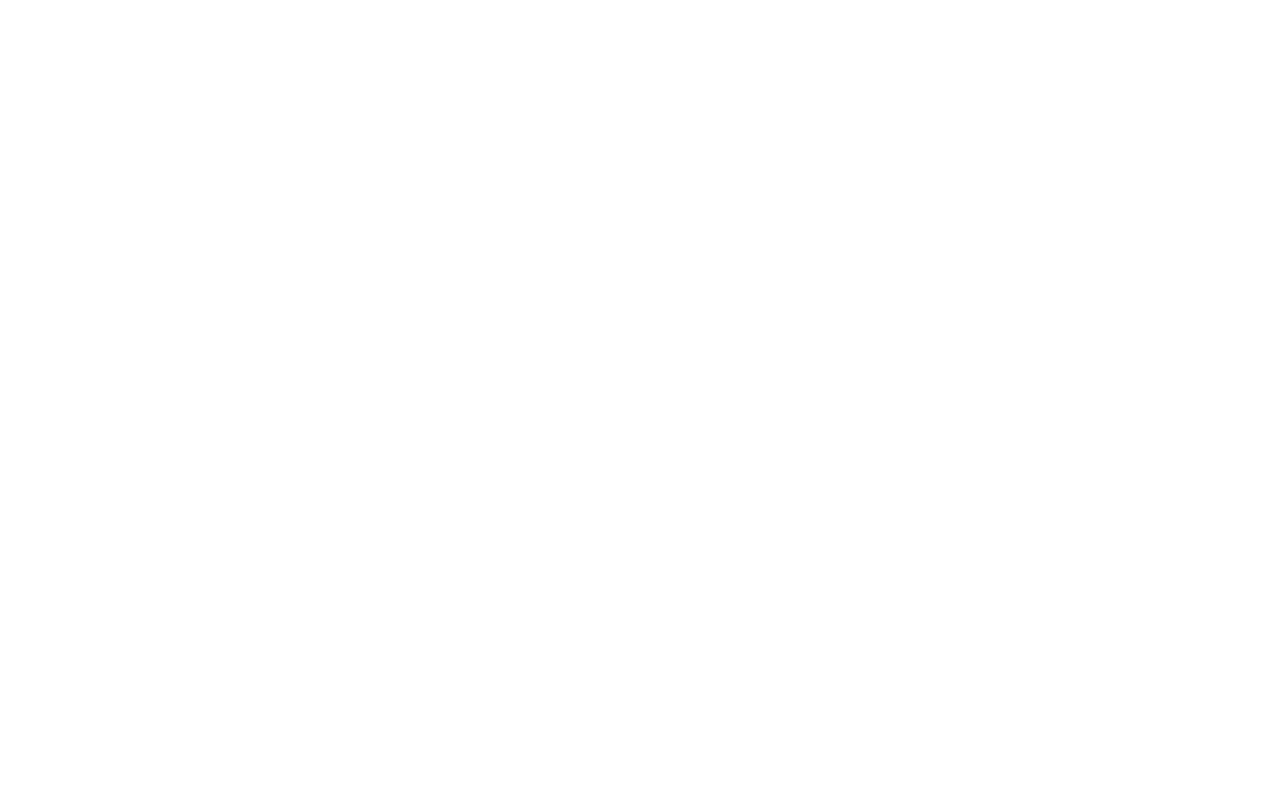
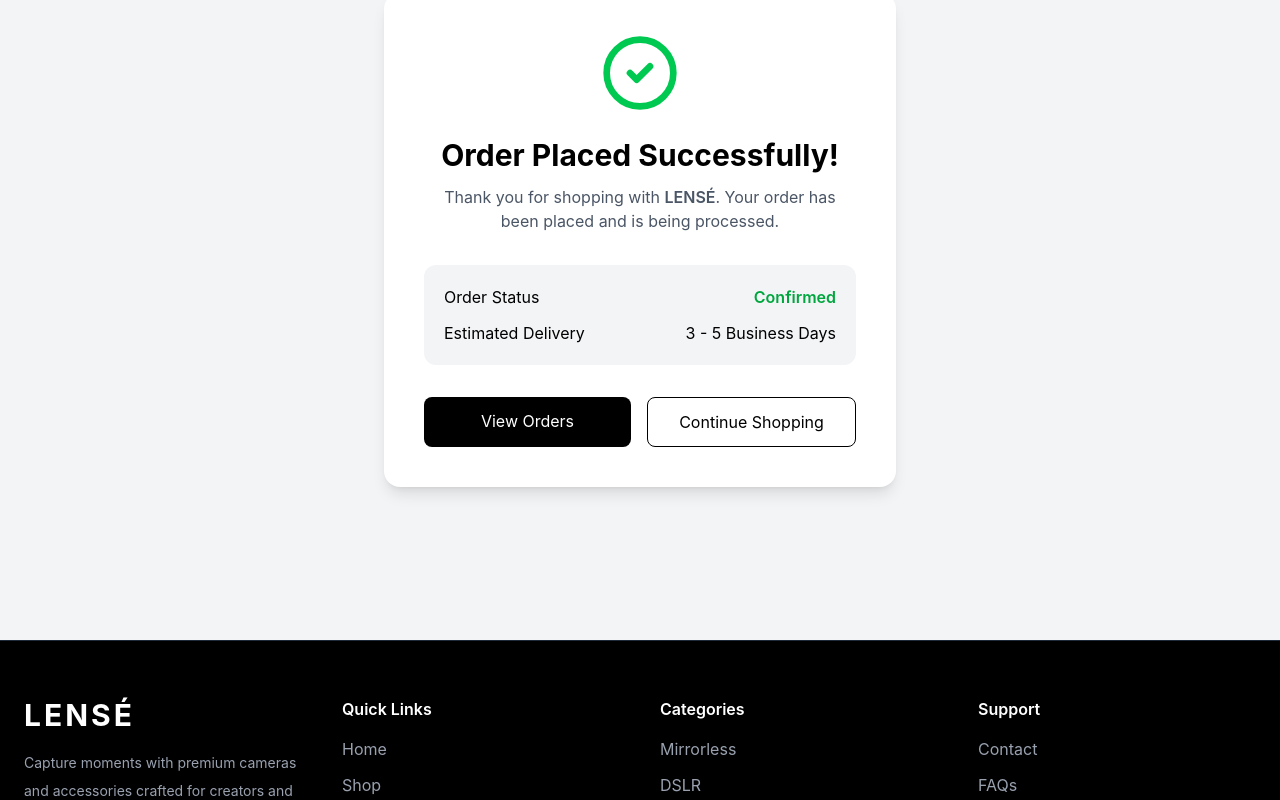
Before and after one commit to aflashareen/Camera-store, a React (Vite) app: page /ordersuccess in a window 1280 px wide. Before the commit this address had no page. Shown: the part 220-1020 px from the top of the page. Before the commit the page ends 800 px from the top, so only its background shows below. Built offline with nearby package versions, Linux system fonts and the light colour scheme.

Commit message:
order success is done

```diff
--- a/db.json
+++ b/db.json
@@ -523,60 +523,45 @@
       "userId": "NWdYytKWWrk",
       "productId": "5",
       "quantity": 1
+    },
+    {
+      "id": "9GGrO971LHc",
+      "name": " Sony a9 III",
+      "brand": "Sony",
+      "category": "Mirrorless",
+      "price": 529990,
+      "image": "/src/assets/images/products/sony-ilce-1.jpg",
+      "description": "The Sony a9 III is a flagship full-frame mirrorless camera engineered for professionals who demand exceptional speed, precision, and image quality. Featuring advanced autofocus, high-speed continuous shooting, and outstanding low-light performance, it excels in sports, wildlife, events, and cinematic video production. Its durable design, intuitive controls, and cutting-edge technology make it the perfect companion for capturing every decisive moment with confidence.",
+      "rating": 4.7,
+      "stock": 5,
+      "userId": "QLC9S6aT-eQ",
+      "productId": "2",
+      "quantity": 1
     }
   ],
   "orders": [
     {
-      "id": "1",
       "userId": "QLC9S6aT-eQ",
       "items": [
         {
-          "productId": "9",
-          "name": "Sony α7 V (A7M5)",
-          "price": 270990,
+          "productId": "8",
+          "name": "Sony Alpha 7 III",
+          "image": "/src/assets/images/products/sony-a7.jpg",
+          "price": 127490,
+          "quantity": 1
+        },
+        {
+          "productId": "6",
+          "name": "Canon AE-1 Program",
+          "image": "/src/assets/images/products/canon-ae.jpg",
+          "price": 38700,
           "quantity": 1
         }
       ],
-      "total": 270990,
+      "total": 166190,
       "status": "Pending",
-      "orderedAt": "2026-08-03T09:30:00.000Z"
-    },
-    {
-      "userId": "QLC9S6aT-eQ",
-      "items": [
-        {
-          "productId": "2",
-          "name": " Sony a9 III",
-          "image": "/src/assets/images/products/sony-ilce-1.jpg",
-          "price": 529990,
-          "quantity": 1
-        },
-        {
-          "productId": "3",
-          "name": "Sony Alpha 6000 (APS-C)",
-          "image": "/src/assets/images/products/sony-ilce-7rm3.jpg",
-          "price": 59990,
-          "quantity": 2
-        },
-        {
-          "productId": "1",
-          "name": "Olympus OM-2 MD",
-          "image": "/src/assets/images/products/olympus-om.jpg",
-          "price": 42990,
-          "quantity": 1
-        },
-        {
-          "productId": "5",
-          "name": "Nikon F Photomic FTn",
-          "image": "/src/assets/images/products/nikon-film.jpg",
-          "price": 24990,
-          "quantity": 1
-        }
-      ],
-      "total": 717950,
-      "status": "Pending",
-      "orderedAt": "2026-08-03T10:39:16.122Z",
-      "id": "2QU3f4sTy28"
+      "orderedAt": "2026-08-03T11:05:36.872Z",
+      "id": "DBZKDtPZu0k"
     }
   ],
   "$schema": "./node_modules/json-server/schema.json"
--- a/orders/Orders.jsx
+++ /dev/null
@@ -1,9 +0,0 @@
-import React from 'react'
-
-function Orders() {
-  return (
-    <div>Orders</div>
-  )
-}
-
-export default Orders;
--- a/src/components/layout/Navbar.jsx
+++ b/src/components/layout/Navbar.jsx
@@ -60,7 +60,7 @@ function Navbar() {
               placeholder="Search cameras..."
               value={search}
               onChange={handleSearch}
-              className="w-64 pl-10 pr-4 py-1 border focus:outline-none focus:ring-2 focus:ring-black"
+              className="w-64 pl-10 pr-4 py-1 border-gray-200 focus:outline-none focus:ring-2 focus:ring-black rounded"
             />
           </div>
 
--- a/src/components/productCard/ProductCard.jsx
+++ b/src/components/productCard/ProductCard.jsx
@@ -106,7 +106,7 @@ const handleCart = (e) => {
 };
   return (
     <Link to={`/product/${product.id}`}>
-      <div className="relative cursor-pointer hover:shadow-lg transition">
+      <div className="group relative overflow-hidden rounded bg-white border border-zinc-950 transition-all duration-300 hover:-translate-y-1 hover:shadow-2xl">
 
         <button
           onClick={handleWishlist}
@@ -124,7 +124,7 @@ const handleCart = (e) => {
           className="w-full h-80 object-cover"
         />
 
-        <div className="p-4 bg-black text-white">
+        <div className="p-4 bg-[#11111] text-black">
           <h2 className="font-semibold text-lg">{product.name}</h2>
 
           <p className="text-gray-300">{product.brand}</p>
@@ -135,7 +135,7 @@ const handleCart = (e) => {
 
           <button
             onClick={handleCart}
-            className="mt-4 w-full bg-white text-black py-2 rounded hover:bg-gray-200 transition"
+            className="mt-4 w-full bg-black text-white py-2 rounded hover:bg-gray-200 transition"
           >
             Add to Cart
           </button>
--- /dev/null
+++ b/src/orders/OrderSuccess.jsx
@@ -0,0 +1,58 @@
+import { CheckCircle2 } from "lucide-react";
+import { Link } from "react-router-dom";
+
+function OrderSuccess() {
+  return (
+    <div className="min-h-screen flex items-center justify-center bg-gray-100 px-6">
+      <div className="bg-white shadow-lg rounded-2xl p-10 max-w-lg w-full text-center">
+
+        <CheckCircle2
+          size={80}
+          className="text-green-500 mx-auto mb-6"
+        />
+
+        <h1 className="text-3xl font-bold mb-3">
+          Order Placed Successfully!
+        </h1>
+
+        <p className="text-gray-600 mb-8">
+          Thank you for shopping with <span className="font-semibold">LENSÉ</span>.
+          Your order has been placed and is being processed.
+        </p>
+
+        <div className="bg-gray-100 rounded-xl p-5 text-left mb-8">
+          <div className="flex justify-between mb-3">
+            <span>Order Status</span>
+            <span className="text-green-600 font-semibold">
+              Confirmed
+            </span>
+          </div>
+
+          <div className="flex justify-between">
+            <span>Estimated Delivery</span>
+            <span>3 - 5 Business Days</span>
+          </div>
+        </div>
+
+        <div className="flex gap-4">
+          <Link
+            to="/orders"
+            className="flex-1 bg-black text-white py-3 rounded-lg text-center hover:bg-gray-800"
+          >
+            View Orders
+          </Link>
+
+          <Link
+            to="/shop"
+            className="flex-1 border border-black py-3 rounded-lg text-center hover:bg-gray-100"
+          >
+            Continue Shopping
+          </Link>
+        </div>
+
+      </div>
+    </div>
+  );
+}
+
+export default OrderSuccess;
--- /dev/null
+++ b/src/orders/Orders.jsx
@@ -0,0 +1,97 @@
+import { useQuery } from "@tanstack/react-query";
+import { useCurrentUser } from "../hooks/UseCurrentUser";
+import { getOrderById } from "../services/orderService";
+import { useNavigate } from "react-router-dom";
+import { ArrowLeft } from "lucide-react";
+
+function Orders() {
+  const { data: user } = useCurrentUser();
+  const navigate = useNavigate();
+
+  const { data: orders = [], isLoading } = useQuery({
+    queryKey: ["orders", user?.id],
+    queryFn: () => getOrderById(user.id),
+    enabled: !!user,
+  });
+
+  if (isLoading) return <p>Loading...</p>;
+
+  if (orders.length === 0) {
+    return (
+      <div className="text-center py-20">
+        <h2 className="text-3xl font-semibold">
+          No Orders Yet
+        </h2>
+      </div>
+    );
+  }
+
+  return (
+    <div className="max-w-6xl mx-auto py-10 px-6">
+            <button
+        onClick={() => navigate(-1)}
+        className="flex items-center gap-2 mb-6 text-gray-700 hover:text-black transition"
+      >
+        <ArrowLeft size={20} />
+        Back
+      </button>
+      <h1 className="text-4xl font-bold mb-8">
+        My Orders
+      </h1>
+
+      {orders.map((order) => (
+        <div
+          key={order.id}
+          className="bg-white rounded-xl shadow p-6 mb-8"
+        >
+          <div className="flex justify-between mb-6">
+            <div>
+              <p className="font-semibold">
+                Order #{order.id}
+              </p>
+
+              <p className="text-gray-500">
+                {new Date(order.orderedAt).toLocaleDateString()}
+              </p>
+            </div>
+
+            <span className="text-green-600 font-semibold">
+              {order.status}
+            </span>
+          </div>
+
+          {order.items.map((item) => (
+            <div
+              key={item.productId}
+              className="flex items-center gap-5 border-b py-4"
+            >
+              <img
+                src={item.image}
+                alt={item.name}
+                className="w-24 h-24 object-cover rounded"
+              />
+
+              <div className="flex-1">
+                <h3 className="font-semibold">
+                  {item.name}
+                </h3>
+
+                <p>Qty: {item.quantity}</p>
+              </div>
+
+              <p className="font-bold">
+                ₹{item.price.toLocaleString()}
+              </p>
+            </div>
+          ))}
+
+          <div className="text-right mt-6 text-xl font-bold">
+            Total: ₹{order.total.toLocaleString()}
+          </div>
+        </div>
+      ))}
+    </div>
+  );
+}
+
+export default Orders;
--- a/src/pages/user/Products.jsx
+++ b/src/pages/user/Products.jsx
@@ -116,6 +116,16 @@ function Products() {
     });
   };
 
+  const handleBuynow = (e) =>{
+    e.preventDefault();
+
+    if(!user){
+      navigate("/login");
+      return;
+    }
+    navigate("/checkout")
+  }
+
   return (
     <div>
       <div className="w-full p-10 flex flex-row justify-center">
@@ -169,6 +179,13 @@ function Products() {
             Add to Cart
           </button>
 
+          <button
+            onClick={handleBuynow}
+            className="mt-2 w-full bg-black text-white py-4 rounded-lg hover:bg-zinc-800 transition"
+          >
+            Buy Now
+          </button>
+
         </div>
       </div>
     </div>
--- a/src/pages/user/Shop.jsx
+++ b/src/pages/user/Shop.jsx
@@ -47,7 +47,7 @@ function Shop() {
       return 0;
     });
   return (
-    <div className="grid grid-cols-3 gap-8 p-8 bg-zinc-300">
+    <div className="grid grid-cols-3 gap-8 p-8 bg-zinc-950">
       {
         filteredProducts.map(product => (
           <ProductCard key={product.id} product={product} />
--- a/src/routes/AppRoutes.jsx
+++ b/src/routes/AppRoutes.jsx
@@ -17,6 +17,8 @@ import Register from '../pages/user/auth/Register';
 import ProtectedRoute from './ProtectedRoute';
 import Hero from '../components/hero/Hero';
 import PublicRoute from './PublicRoute';
+import OrderSuccess from '../orders/OrderSuccess';
+import Orders from '../orders/Orders';
 
 function AppRoutes() {
     return (
@@ -47,6 +49,8 @@ function AppRoutes() {
                     <Route path="/wishlist" element={<Wishlist />} />
                     <Route path="/cart" element={<Cart />} />
                     <Route path="/checkout" element={<Checkout />} />
+                    <Route path='/ordersuccess' element={<OrderSuccess />}/>
+                    <Route path='/orders' element={<Orders />}/>
                 </Route>
             </Routes>
         </BrowserRouter>
--- a/src/services/orderService.js
+++ b/src/services/orderService.js
@@ -11,6 +11,6 @@ export const addOrder = async (order) => {
 };
 
 export const getOrderById = async (id) => {
-  const { data } = await api.get(`/orders/${id}`);
+  const { data } = await api.get(`/orders?userId=${id}`);
   return data;
 };
```
Also changed, not shown: src/pages/user/Checkout.jsx (+7 -7 lines), orders/OrderSuccess.jsx (deleted).
